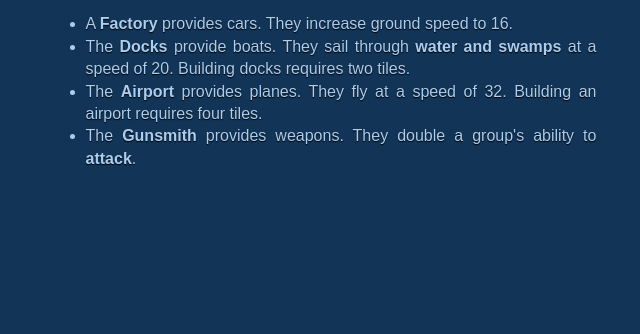
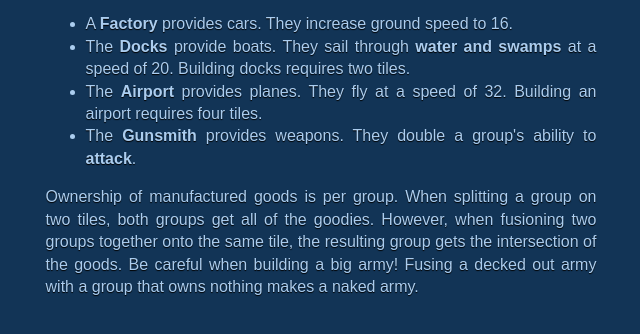
Before and after one commit to espadrine/nmt, a website: page web/help/manufacture.html in a window 1280 px wide. Shown: the part 142-476 px from the top of the page, without its empty margins (319-959 px from the left). Drawn offline with Linux system fonts and the light colour scheme.

Commit message:
Help — Precision around ownership.

```diff
--- a/web/help/manufacture.html
+++ b/web/help/manufacture.html
@@ -19,3 +19,10 @@ need.
   <li> The <strong>Gunsmith</strong> provides weapons. They double a group's
   ability to <a href=./war.html>attack</a>.
 </ul>
+<p>
+Ownership of manufactured goods is per group.
+When splitting a group on two tiles, both groups get all of the goodies.
+However, when fusioning two groups together onto the same tile, the resulting
+group gets the intersection of the goods. Be careful when building a big army!
+Fusing a decked out army with a group that owns nothing makes a naked army.
+</p>
```
